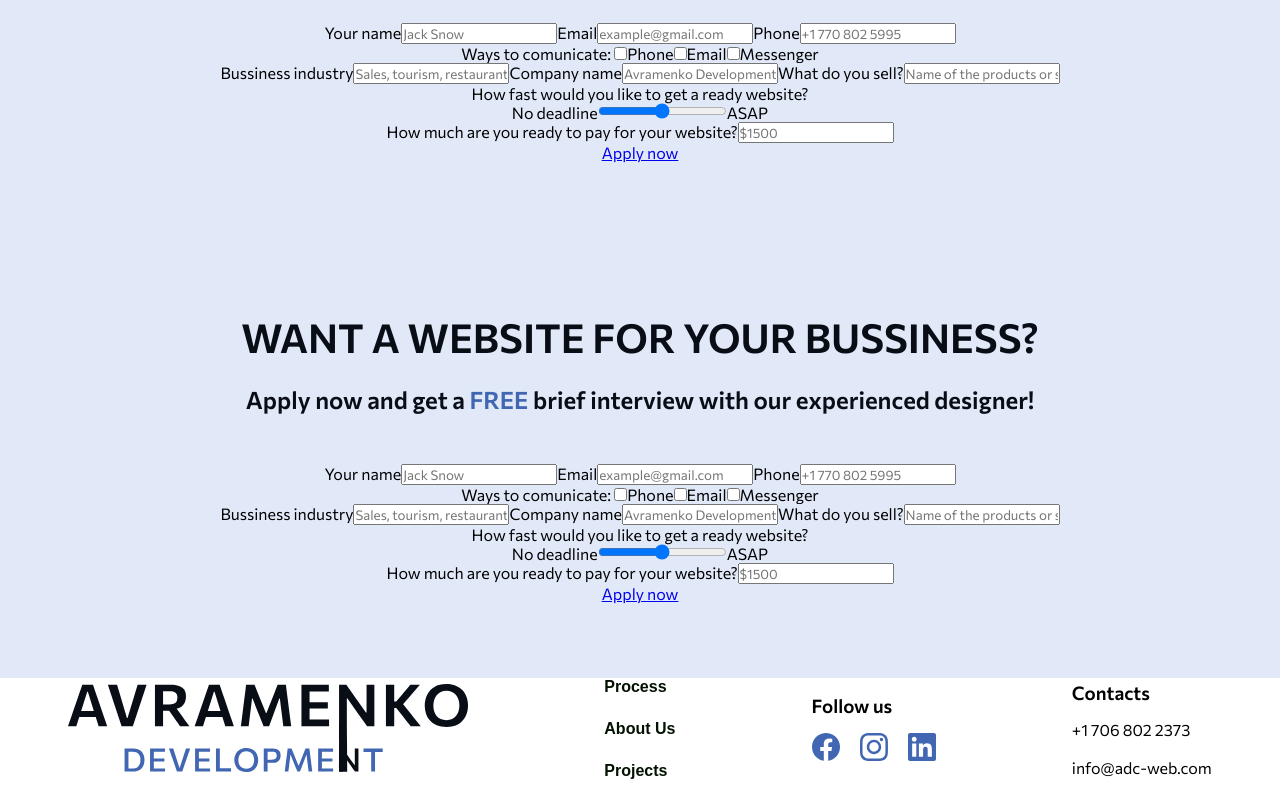
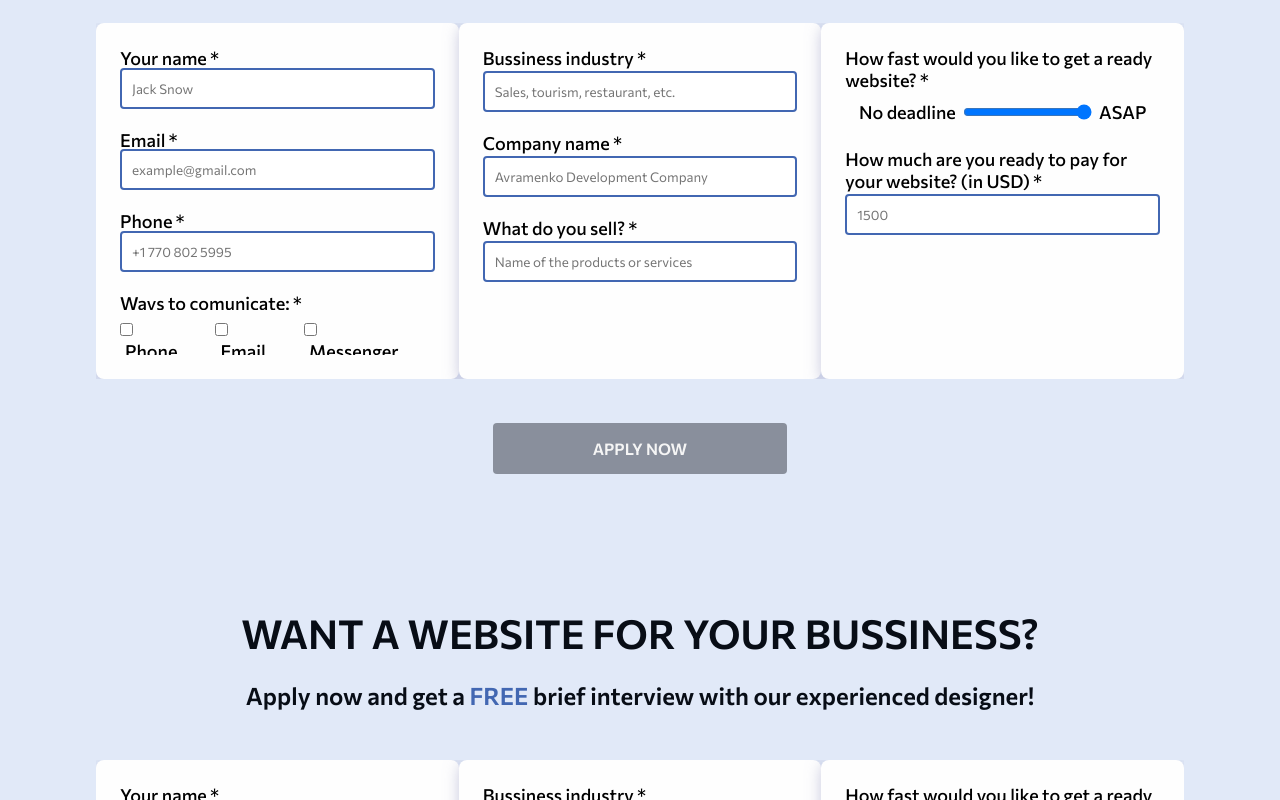
Before and after one commit to aaavramenk0/ADC, a React (Create React App) app in the folder adc-frontend/: page / in a window 1280 px wide. Shown: the part 1800-2600 px from the top of the page. Built offline with nearby package versions, Linux system fonts and the light colour scheme.

Commit message:
Form styling

```diff
--- a/adc-frontend/src/Footer/Footer.css
+++ b/adc-frontend/src/Footer/Footer.css
@@ -2,7 +2,7 @@ footer{
     display: flex;
     justify-content: space-around;
     align-items: center;
-    padding-bottom: 25px;
+    padding: 25px 0;
 }
 .footer-links {
     display: flex;
--- a/adc-frontend/src/components/Form.css
+++ b/adc-frontend/src/components/Form.css
@@ -21,3 +21,65 @@
     color: #4267b2;
     text-transform: uppercase;
 }
+
+.form__cards {
+    display: flex;
+    justify-content: space-around;
+    align-items: first baseline;
+    margin-bottom: 60px;
+}
+.form__card {
+    display: flex;
+    flex-direction: column;
+    text-align: left;
+    background: #FEFEFE;
+    box-shadow: 0px 4px 15px rgba(178, 179, 210, 0.7);
+    border-radius: 8px;
+    font-family: 'Commissioner';
+    font-weight: 500;
+    font-size: 18px;
+    padding: 24px;
+    width: 400px;
+    height: 356px;
+}
+.form__input {
+    padding: 10px;
+    border: 2px solid #4267b2;
+    border-radius: 4px;
+    margin-top: 2px;
+    margin-bottom: 20px;
+}
+.checkboxes__label {
+    margin-bottom: 8px;
+}
+.form__checkboxes {
+    display: flex;
+}
+.form__checkbox label {
+    margin: 0 30px 0 5px;
+}
+.deadline {
+    display: flex;
+    justify-content: space-around;
+    align-items: center;
+    padding: 10px;
+    margin-bottom: 15px;
+}
+.deadline input {
+    margin: 0;
+    border: 0;
+    padding: 0;
+}
+.form-btn {
+    background: #898F9C;
+    border-radius: 4px;
+    font-family: 'Commissioner';
+    font-weight: 600;
+    font-size: 16px;
+    padding: 16px 100px;
+    color: #F5F5F5;
+}
+.form-btn {
+    text-decoration: none;
+    text-transform: uppercase;
+}
--- a/adc-frontend/src/components/Form.js
+++ b/adc-frontend/src/components/Form.js
@@ -2,53 +2,60 @@ import './Form.css';
 
 const Form = () => {
     return (
-        <section className="form__section">
+        <section className="form__section" id="apply">
             <h2 className="form__heading">Want a website for your bussiness?</h2>
             <h3 className="form__subheading">Apply now and get a <span>free</span> brief interview with our experienced designer!</h3>
-            <div className="form__card">
-                <form>
-                    <label for="name">Your name</label>
+            <div className="form__cards">
+                <form className="form__card">
+                    <label htmlFor="name">Your name *</label>
                     <input type="text" id="name" name="name" placeholder="Jack Snow" className="form__input" required />
 
-                    <label for="email">Email</label>
+                    <label htmlFor="email">Email *</label>
                     <input type="email" id="email" name="email" placeholder="example@gmail.com" className="form__input" required/>
 
-                    <label for="phone">Phone</label>
+                    <label htmlFor="phone">Phone *</label>
                     <input type="tel" id="phone" name="phone" placeholder="+1 770 802 5995" className="form__input" required />
 
+                    <label className="checkboxes__label">Ways to comunicate: *</label>
                     <div id="checkboxes" className="form__checkboxes">
-                        <label>Ways to comunicate: </label>
-                        <input type="checkbox" id="phone__checkbox" name="phone__checkbox"/><label for="phone__checkbox">Phone</label>
-                        <input type="checkbox" id="email__checkbox" name="email__checkbox"/><label for="email__checkbox">Email</label>
-                        <input type="checkbox" id="<messenger__checkbox" name="messenger__checkbox"/><label for="messenger__checkbox">Messenger</label>
+                        <div className="form__checkbox">
+                            <input type="checkbox" id="phone__checkbox" name="phone__checkbox"  />
+                            <label htmlFor="phone__checkbox">Phone</label>
+                        </div>
+                        <div className="form__checkbox">
+                            <input type="checkbox" id="email__checkbox" name="email__checkbox" />
+                            <label htmlFor="email__checkbox">Email</label>
+                        </div>
+                        <div className="form__checkbox">
+                            <input type="checkbox" id="<messenger__checkbox" name="messenger__checkbox" />
+                            <label htmlFor="messenger__checkbox">Messenger</label>
+                        </div>
+
                     </div>
                 </form>
-            </div>
-            <div className="form__card">
-                <form>
-                    <label for="bus-industry">Bussiness industry</label>
+                <form className="form__card">
+                    <label htmlFor="bus-industry">Bussiness industry *</label>
                     <input type="text" id="bus-industry" name="bus-industry" placeholder="Sales, tourism, restaurant, etc." className="form__input" required />
 
-                    <label for="company-name">Company name</label>
+                    <label htmlFor="company-name">Company name *</label>
                     <input type="text" id="company-name" name="company-name" placeholder="Avramenko Development Company" className="form__input" required/>
 
-                    <label for="what-is-selling">What do you sell?</label>
+                    <label htmlFor="what-is-selling">What do you sell? *</label>
                     <input type="text" id="what-is-selling" name="what-is-selling" placeholder="Name of the products or services" className="form__input" required />
                 </form>
-            </div>
-            <div className="form__card">
-            <form>
-                    <label for="deadline">How fast would you like to get a ready website?</label>
-                    <div>
+                <form className="form__card">
+                    <label htmlFor="deadline">How fast would you like to get a ready website? *</label>
+                    <div className="deadline">
                         <label>No deadline</label>
-                        <input type="range" id="deadline" name="deadline" min="1" max="5" className="form__input" value="3" required />
+                        <input type="range" id="deadline" name="deadline" min="1" max="5" className="form__input" required />
                         <label>ASAP</label>
                     </div>
 
-                    <label for="price">How much are you ready to pay for your website?</label>
-                    <input type="number" id="price" name="price" placeholder="$1500" className="form__input" required/>
+                    <label htmlFor="price">How much are you ready to pay for your website? (in USD) *</label>
+                    <input type="number" id="price" name="price" placeholder="1500" step="50" className="form__input" required/>
                 </form>
             </div>
+
             <a href="#apply" className="form-btn">Apply now</a>
         </section>
     )
--- a/adc-frontend/src/pages/HomePage.css
+++ b/adc-frontend/src/pages/HomePage.css
@@ -5,6 +5,7 @@
     padding: 0;
     box-sizing: border-box;
     font-family: 'Commissioner', sans-serif;
+    scroll-behavior: smooth;
 }
 ::-webkit-scrollbar {
     width: 12px;
```
